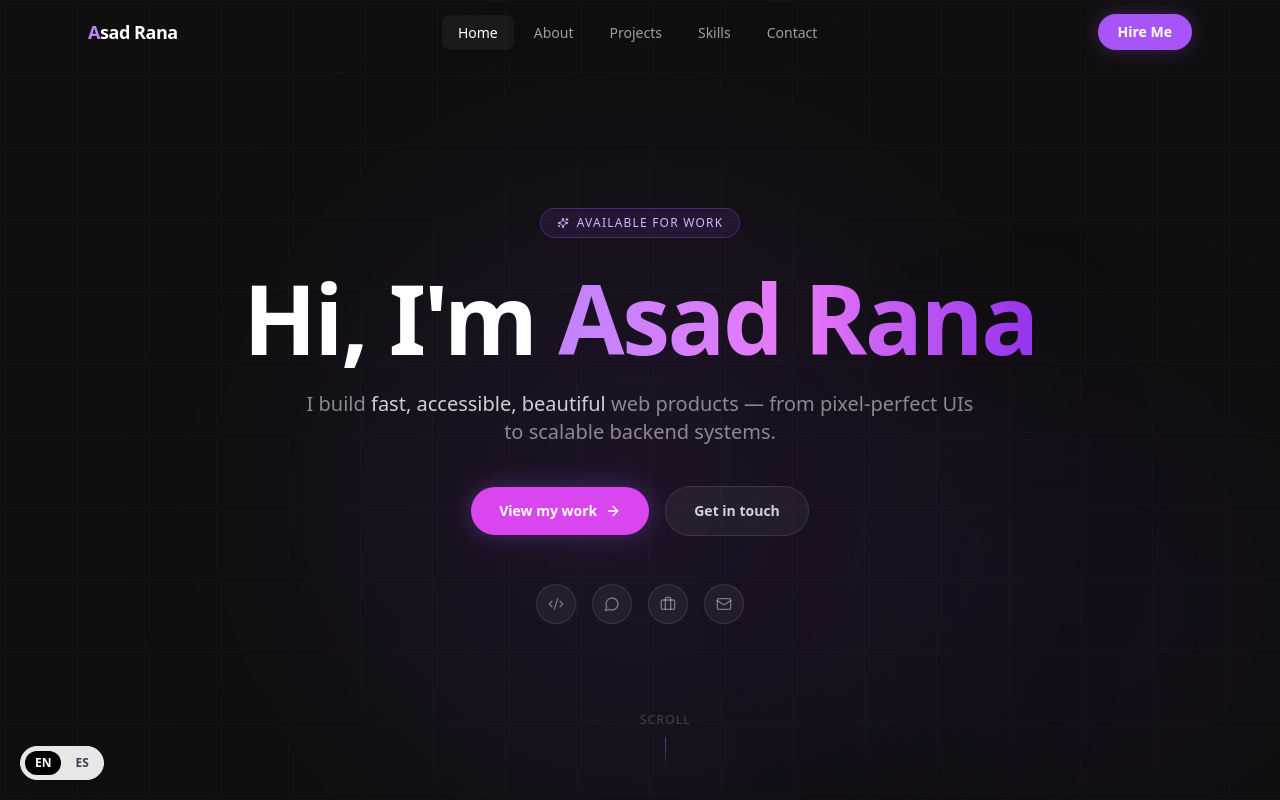
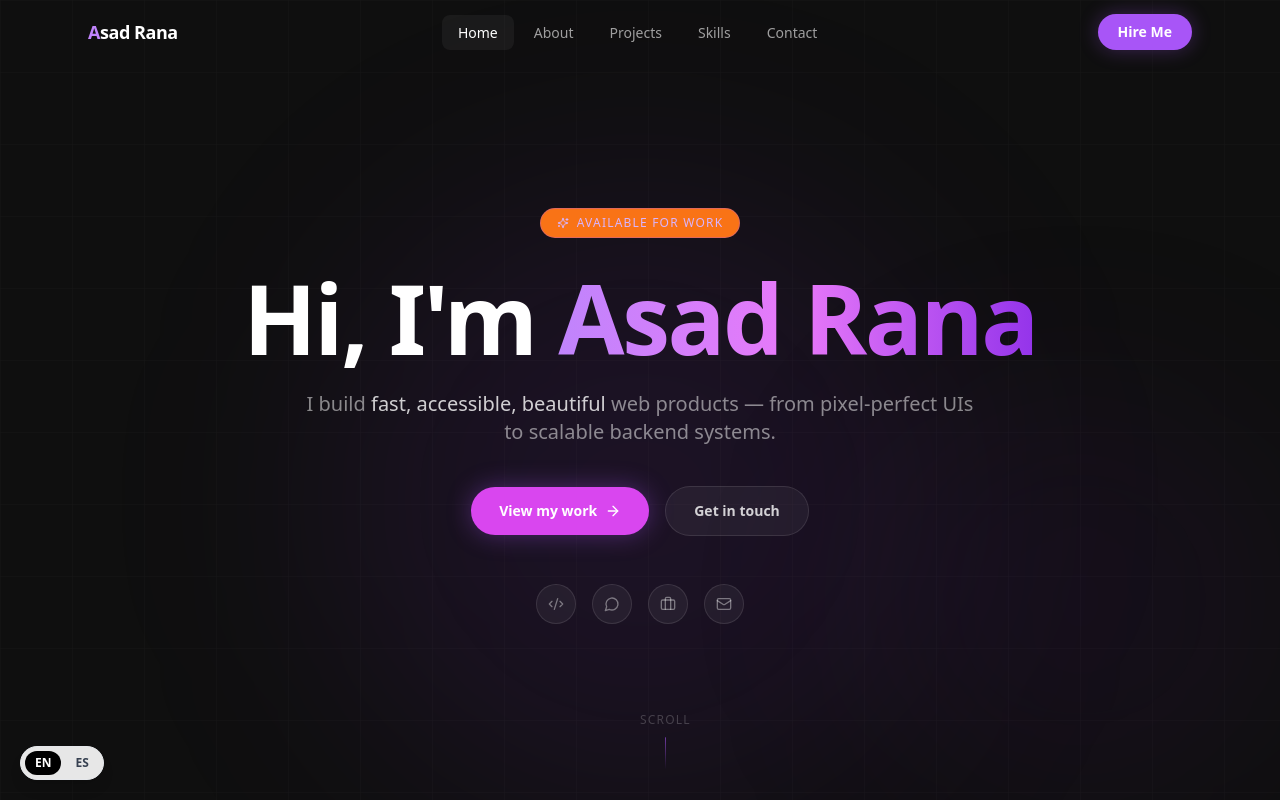
Before and after one commit to ranaasad01/atomic-build-a-modern-portfolio-website-with-da-5e8e79f9, a Next.js app: page / in a window 1280 px wide. Shown: the top 800 px of the page. Built offline with nearby package versions, Linux system fonts and the light colour scheme.

Commit message:
feat: visual style edit on section#home > div:nth-child(3) > div:nth-child(1)

```diff
--- a/app/page.tsx
+++ b/app/page.tsx
@@ -276,7 +276,7 @@ export default function Home() {
 
           {/* Badge */}
 
-          <motion.div variants={fadeInUp} className="inline-flex items-center gap-2 px-4 py-1.5 rounded-full border border-purple-500/30 bg-purple-500/10 text-purple-300 text-xs font-medium tracking-widest uppercase mb-8">
+          <motion.div variants={fadeInUp} className="inline-flex items-center gap-2 px-4 py-1.5 rounded-full border border-purple-500/30 bg-purple-500/10 text-purple-300 text-xs font-medium tracking-widest uppercase mb-8" style={{ backgroundColor: "#f97316" }} >
 
             <Sparkles size={12} />
 
```
